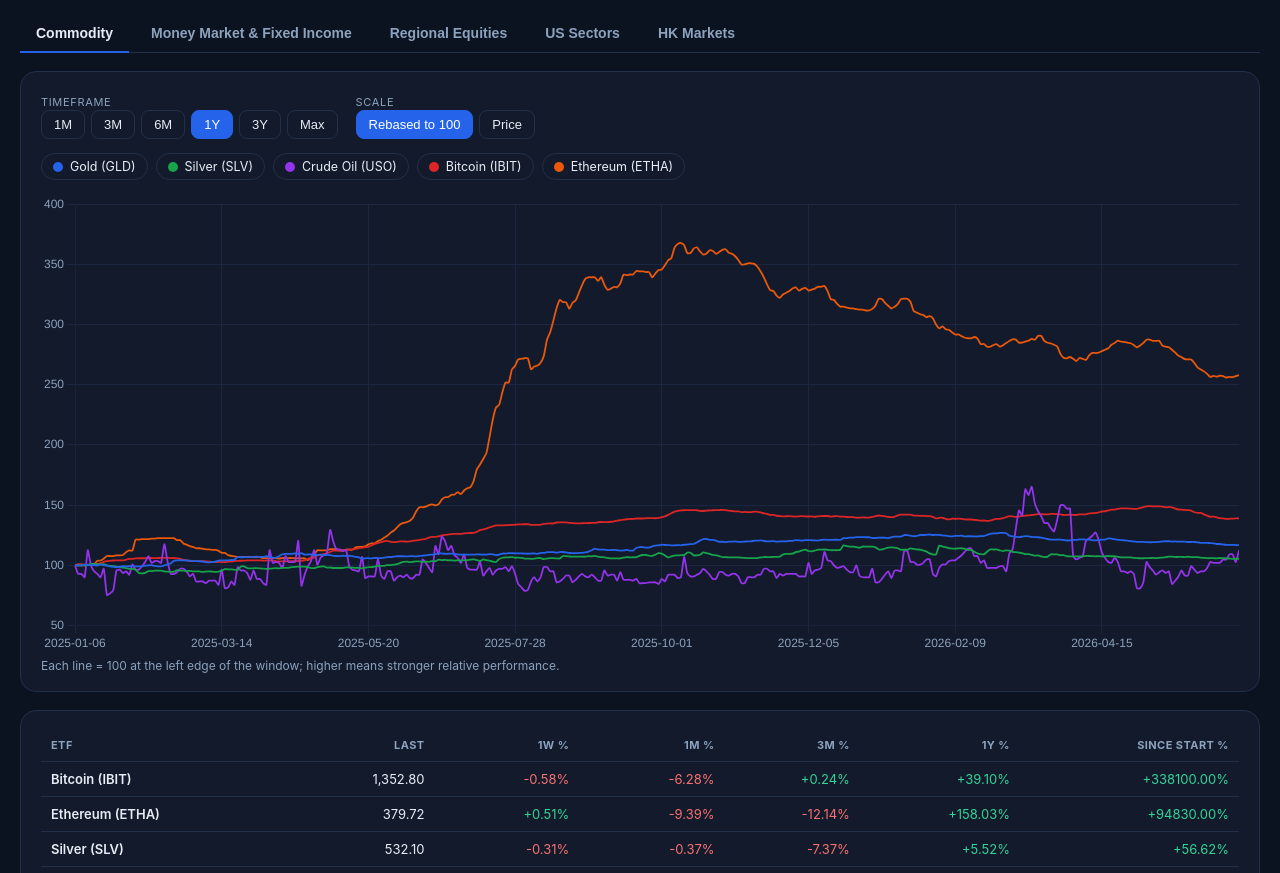
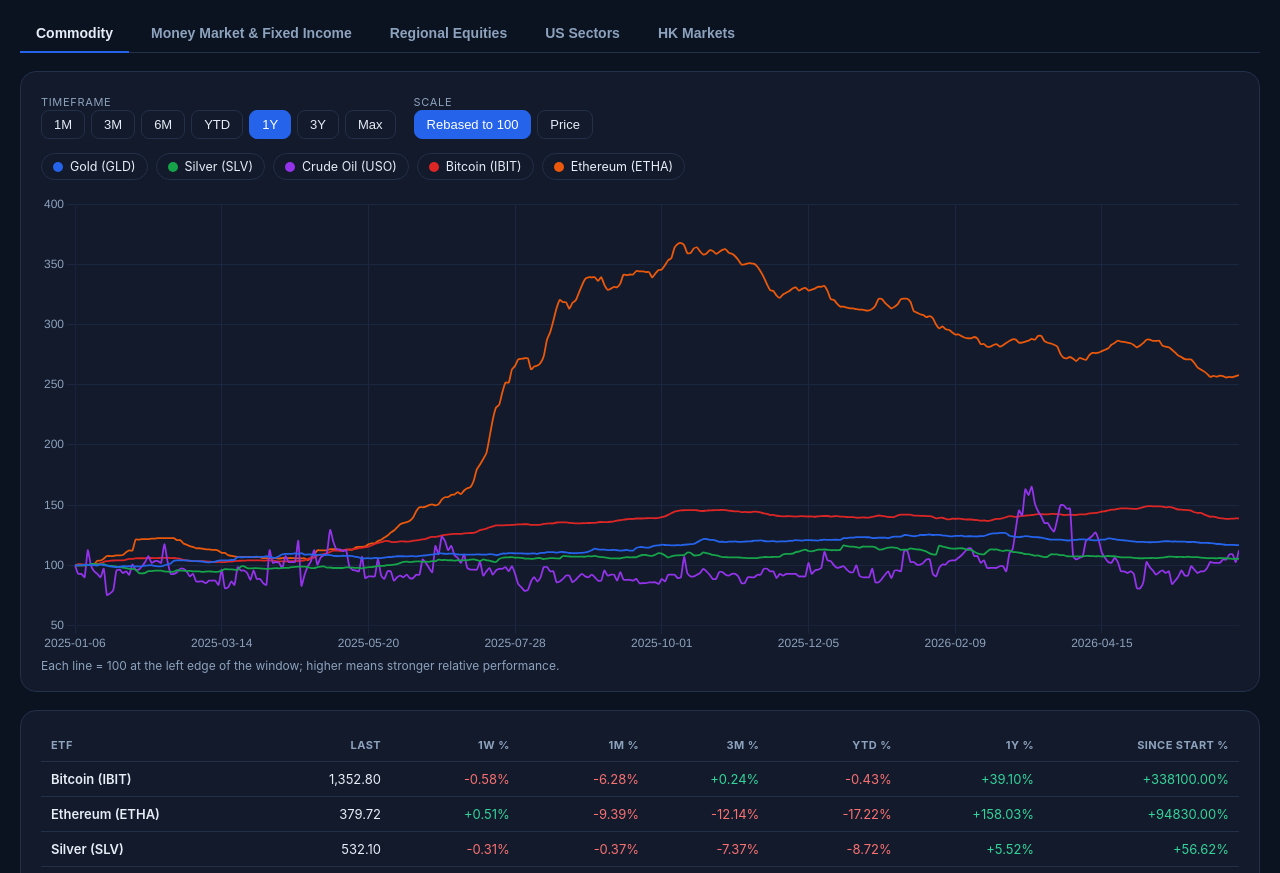
Before and after one commit to aeryllyuu/sector-etf-dashboard, a plain HTML site: page index.html in a window 1280 px wide. Shown: the part 76-949 px from the top of the page. Drawn offline with nearby package versions, Linux system fonts and the light colour scheme.

Commit message:
Add files via upload

```diff
--- a/index.html
+++ b/index.html
@@ -39,7 +39,8 @@
  <div class="row">
   <div><span class="lbl">Timeframe</span><span class="seg" id="tf">
    <button class="opt" data-tf="30">1M</button><button class="opt" data-tf="90">3M</button>
-   <button class="opt" data-tf="180">6M</button><button class="opt active" data-tf="365">1Y</button>
+   <button class="opt" data-tf="180">6M</button><button class="opt" data-tf="ytd">YTD</button>
+   <button class="opt active" data-tf="365">1Y</button>
    <button class="opt" data-tf="1095">3Y</button><button class="opt" data-tf="0">Max</button></span></div>
   <div><span class="lbl">Scale</span><span class="seg" id="md">
    <button class="opt active" data-md="rebase">Rebased to 100</button>
@@ -52,7 +53,7 @@
 <div class="panel">
  <table id="tbl"><thead><tr>
  <th data-k="name">ETF</th><th data-k="last">Last</th>
- <th data-k="w">1W %</th><th data-k="m">1M %</th><th data-k="q">3M %</th><th data-k="y">1Y %</th><th data-k="all">Since start %</th>
+ <th data-k="w">1W %</th><th data-k="m">1M %</th><th data-k="q">3M %</th><th data-k="ytd">YTD %</th><th data-k="y">1Y %</th><th data-k="all">Since start %</th>
  </tr></thead><tbody></tbody></table>
  <div class="foot">Source: ETF Performance.xlsx (<code>db</code> worksheet), daily adjusted index values 2018 → latest 2026-06-16. Within a tab, ETF price scales differ widely, so the default <b>Rebased to 100</b> view sets each line to 100 at the left edge for relative comparison; switch to <b>Price</b> for raw values. "Since start" uses each ETF's first available data point. Informational only — not investment advice.</div>
 </div>
@@ -65,6 +66,10 @@
 let on=[]; // per-item visibility for active category
 function lastIdx(p){for(let i=p.length-1;i>=0;i--)if(p[i]!=null)return i;return -1;}
 function valAgo(p,end,days){const t=end-days;for(let i=Math.max(0,t);i>=0;i--)if(p[i]!=null)return p[i];return null;}
+const curYear=dates[dates.length-1].slice(0,4);
+const ytdFirst=dates.findIndex(d=>d.slice(0,4)===curYear);
+const ytdBaseIdx=ytdFirst>0?ytdFirst-1:0; // last close of prior year = YTD baseline
+function ytdVal(p){for(let i=ytdBaseIdx;i>=0;i--)if(p[i]!=null)return p[i];return null;}
 function pct(a,b){return(a==null||b==null||b==0)?null:(a/b-1)*100;}
 function fmt(v,dd=2){return v==null?'–':v.toLocaleString(undefined,{minimumFractionDigits:dd,maximumFractionDigits:dd});}
 function sign(v){if(v==null)return '<span style=color:#64748b>–</span>';const c=v>=0?'up':'down';return '<span class="'+c+'">'+(v>=0?'+':'')+v.toFixed(2)+'%</span>';}
@@ -85,7 +90,7 @@
  // window based on the longest-history visible item
  let endRef=-1; cat.items.forEach((it,i)=>{if(on[i]){const e=lastIdx(it.prices);if(e>endRef)endRef=e;}});
  if(endRef<0)endRef=dates.length-1;
- let start=0; if(tf>0)start=Math.max(0,endRef-tf);
+ let start=0; if(tf==='ytd')start=Math.min(ytdBaseIdx,endRef);else if(tf>0)start=Math.max(0,endRef-tf);
  const labels=dates.slice(start,endRef+1);
  const ds=[];
  cat.items.forEach((it,i)=>{
@@ -108,13 +113,13 @@
  const rows=cat.items.map(it=>{const ei=lastIdx(it.prices);const last=it.prices[ei];
   return {name:it.name,last,
    w:pct(last,valAgo(it.prices,ei,7)),m:pct(last,valAgo(it.prices,ei,30)),
-   q:pct(last,valAgo(it.prices,ei,90)),y:pct(last,valAgo(it.prices,ei,365)),
+   q:pct(last,valAgo(it.prices,ei,90)),ytd:pct(last,ytdVal(it.prices)),y:pct(last,valAgo(it.prices,ei,365)),
    all:pct(last,it.prices.find(v=>v!=null))};});
  rows.sort((a,b)=>{let x=a[sortK],y=b[sortK];if(typeof x==='string')return x.localeCompare(y)*(-sortDir);return((y??-1e18)-(x??-1e18))*(sortDir<0?1:-1);});
- tb.innerHTML=rows.map(r=>'<tr><td class="nm">'+r.name+'</td><td>'+fmt(r.last)+'</td><td>'+sign(r.w)+'</td><td>'+sign(r.m)+'</td><td>'+sign(r.q)+'</td><td>'+sign(r.y)+'</td><td>'+sign(r.all)+'</td></tr>').join('');
+ tb.innerHTML=rows.map(r=>'<tr><td class="nm">'+r.name+'</td><td>'+fmt(r.last)+'</td><td>'+sign(r.w)+'</td><td>'+sign(r.m)+'</td><td>'+sign(r.q)+'</td><td>'+sign(r.ytd)+'</td><td>'+sign(r.y)+'</td><td>'+sign(r.all)+'</td></tr>').join('');
 }
 document.querySelectorAll('#tbl th').forEach(th=>th.onclick=()=>{const k=th.dataset.k;if(sortK===k)sortDir*=-1;else{sortK=k;sortDir=-1;}table();});
-document.querySelectorAll('#tf .opt').forEach(b=>b.onclick=()=>{document.querySelectorAll('#tf .opt').forEach(x=>x.classList.remove('active'));b.classList.add('active');tf=+b.dataset.tf;draw();});
+document.querySelectorAll('#tf .opt').forEach(b=>b.onclick=()=>{document.querySelectorAll('#tf .opt').forEach(x=>x.classList.remove('active'));b.classList.add('active');tf=b.dataset.tf==='ytd'?'ytd':+b.dataset.tf;draw();});
 document.querySelectorAll('#md .opt').forEach(b=>b.onclick=()=>{document.querySelectorAll('#md .opt').forEach(x=>x.classList.remove('active'));b.classList.add('active');mode=b.dataset.md;draw();});
 initCat();
 </script></body></html>
```
